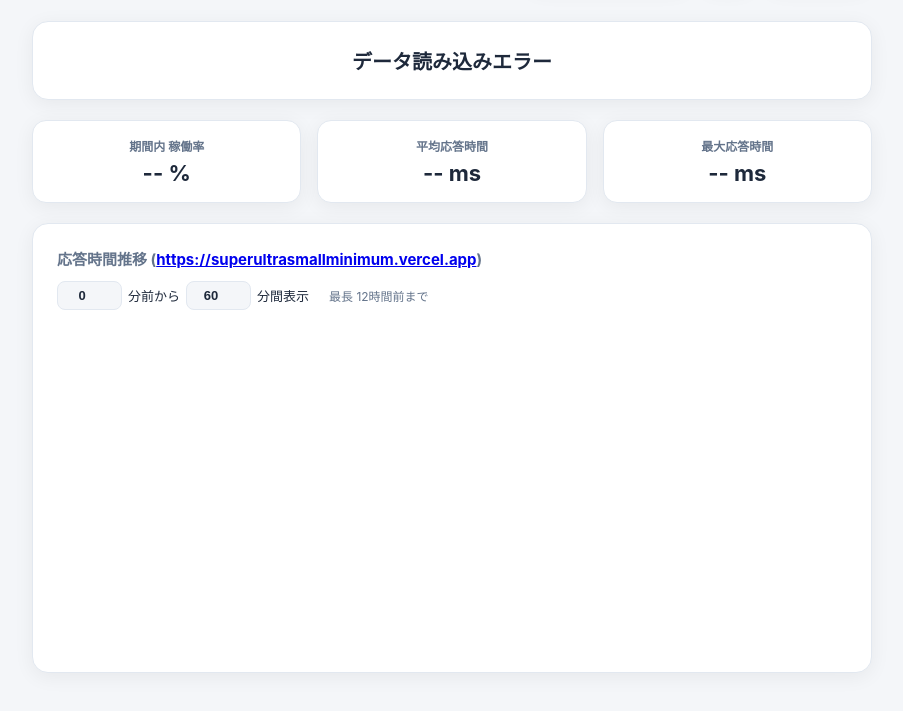
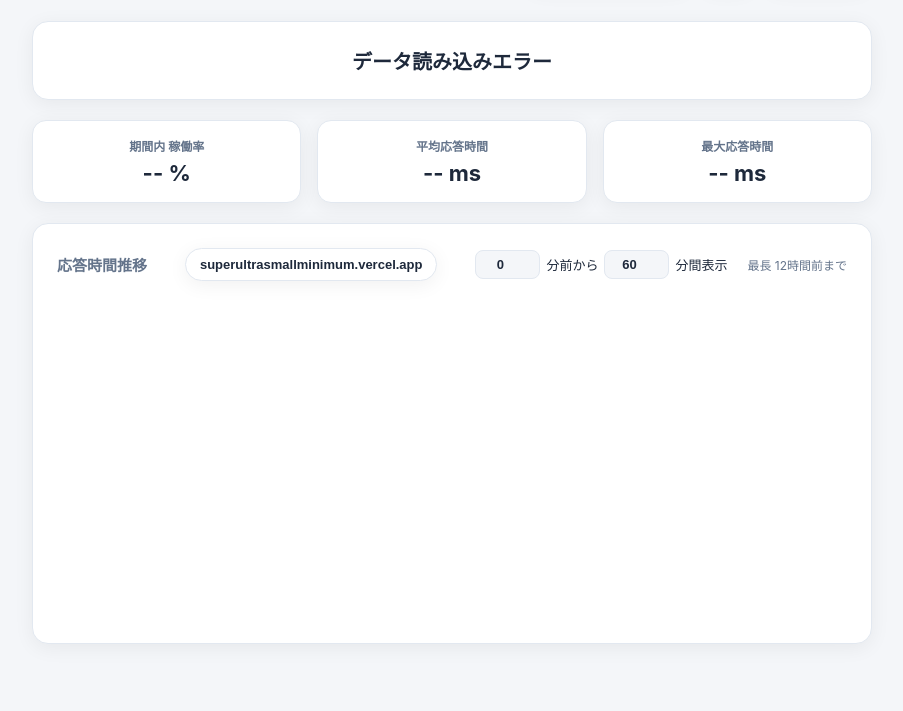
Before and after one commit to 8mykg/Website-Downtime-Monitoring-Site, a website: page index.html in a window 1280 px wide. Shown: the part 91-802 px from the top of the page, without its empty margins (188-1091 px from the left). Drawn offline with nearby package versions, Linux system fonts and the light colour scheme; no server answers.

Commit message:
Update index.html

```diff
--- a/index.html
+++ b/index.html
@@ -204,6 +204,22 @@
       width: 100%;
     }
 
+    .link-button {
+      background-color: var(--card-bg);
+      color: var(--text-color);
+      border: 1px solid var(--border-color);
+      padding: 8px 14px;
+      border-radius: 20px;
+      cursor: pointer;
+      font-size: 13px;
+      font-weight: 600;
+      box-shadow: var(--shadow);
+      transition: all 0.2s ease;
+      display: inline-flex;
+      align-items: center;
+      gap: 6px;
+    }
+
     .emergency-board {
       background-color: var(--card-bg);
       border: 2px dashed #ef4444;
@@ -367,7 +383,10 @@
 
   <div class="chart-card">
     <div class="chart-header">
-      <span class="chart-title">応答時間推移 (<a href="https://superultrasmallminimum.vercel.app" target="_blank" rel="noopener noreferrer">https://superultrasmallminimum.vercel.app</a>)</span>
+      <span class="chart-title">応答時間推移</span>
+      <button class="link-button" onclick="window.open('superultrasmallminimum.vercel.app', '_blank')">
+        <span>superultrasmallminimum.vercel.app</span>
+      </button>
       <div class="range-selector">
         <input type="number" id="fromMinutes" class="minute-input" value="0" min="0" max="720">分前から
         <input type="number" id="customMinutes" class="minute-input" value="60" min="1" max="720">分間表示
```
